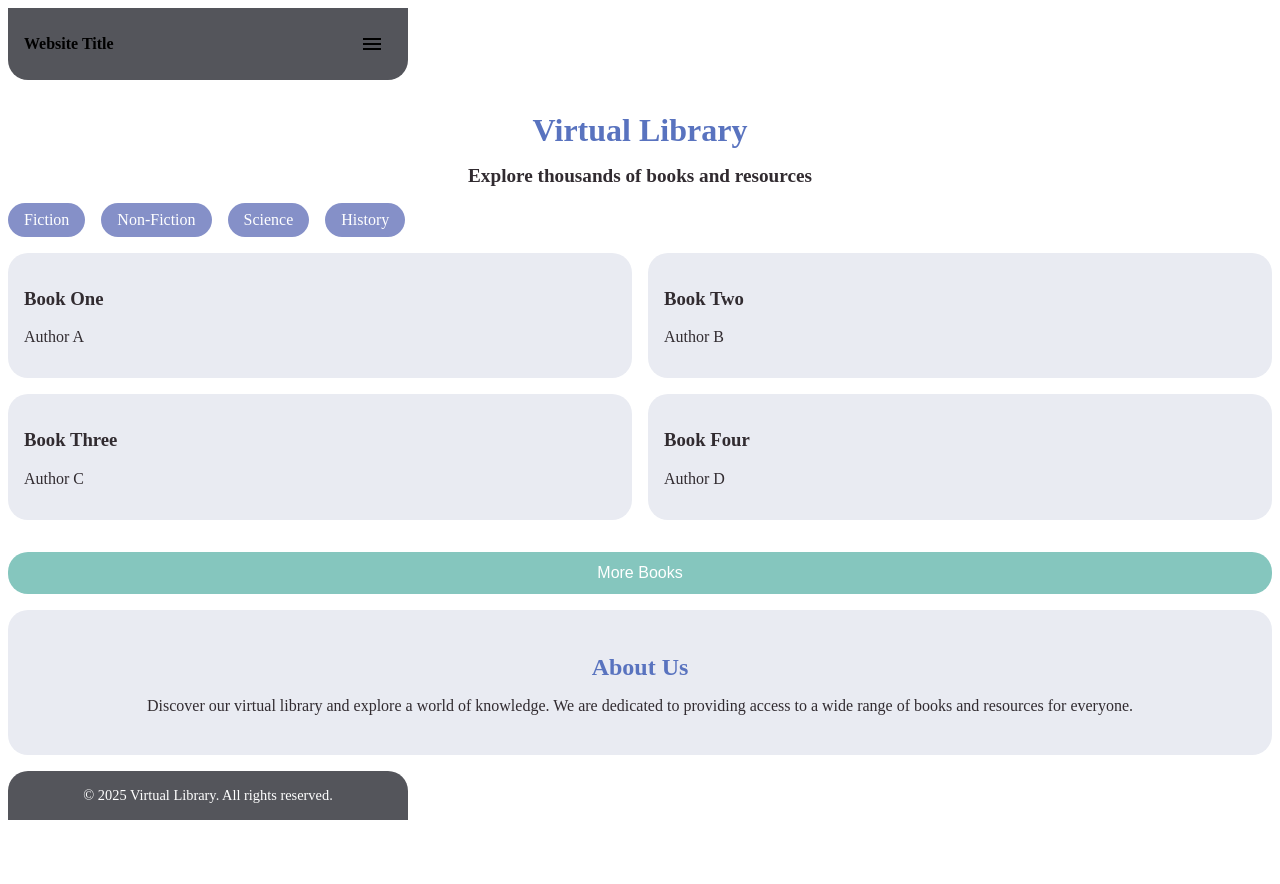
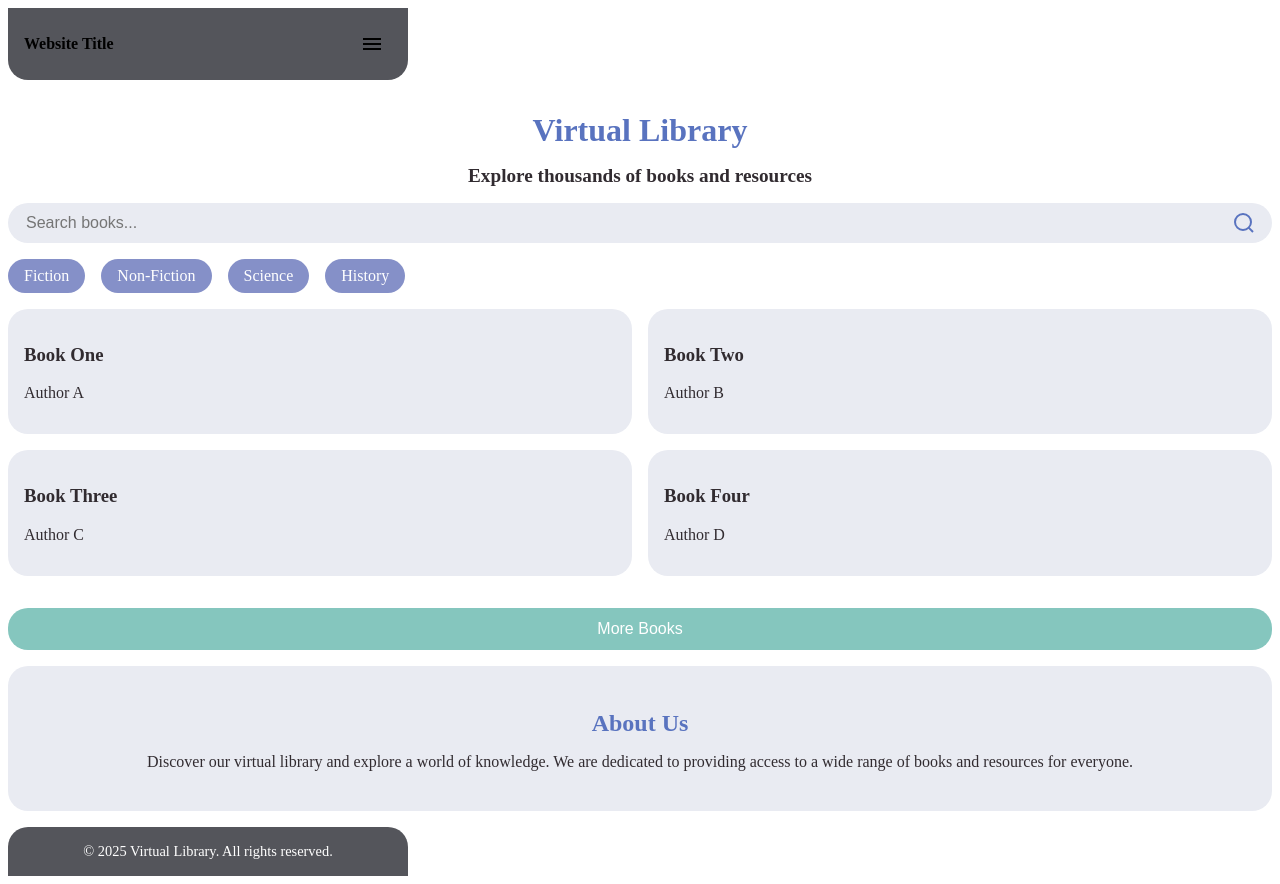
Before and after one commit to debliondev/Open_library_Web_project, a Next.js app: page / in a window 1280 px wide. Before the commit the page ends 828 px from the top, so only its background shows below. Built offline with nearby package versions, Linux system fonts and the light colour scheme.

Commit message:
NavBar component added into the HomeTitle Component

```diff
--- a/src/components/HomeTitleSection/HomeTitleSection.tsx
+++ b/src/components/HomeTitleSection/HomeTitleSection.tsx
@@ -1,10 +1,12 @@
 import styles from "./style.module.css";
+import SearchBar from "../shared/SearchBar/SearchBar";
 
 export default function HomeTitleSection() {
   return (
     <section className={styles.titleSection} aria-labelledby="main-title">
       <h1 id="main-title">Virtual Library</h1>
       <h2 className={styles.subtitle}>Explore thousands of books and resources</h2>
+      <SearchBar/>
     </section>
   );
 }
```
